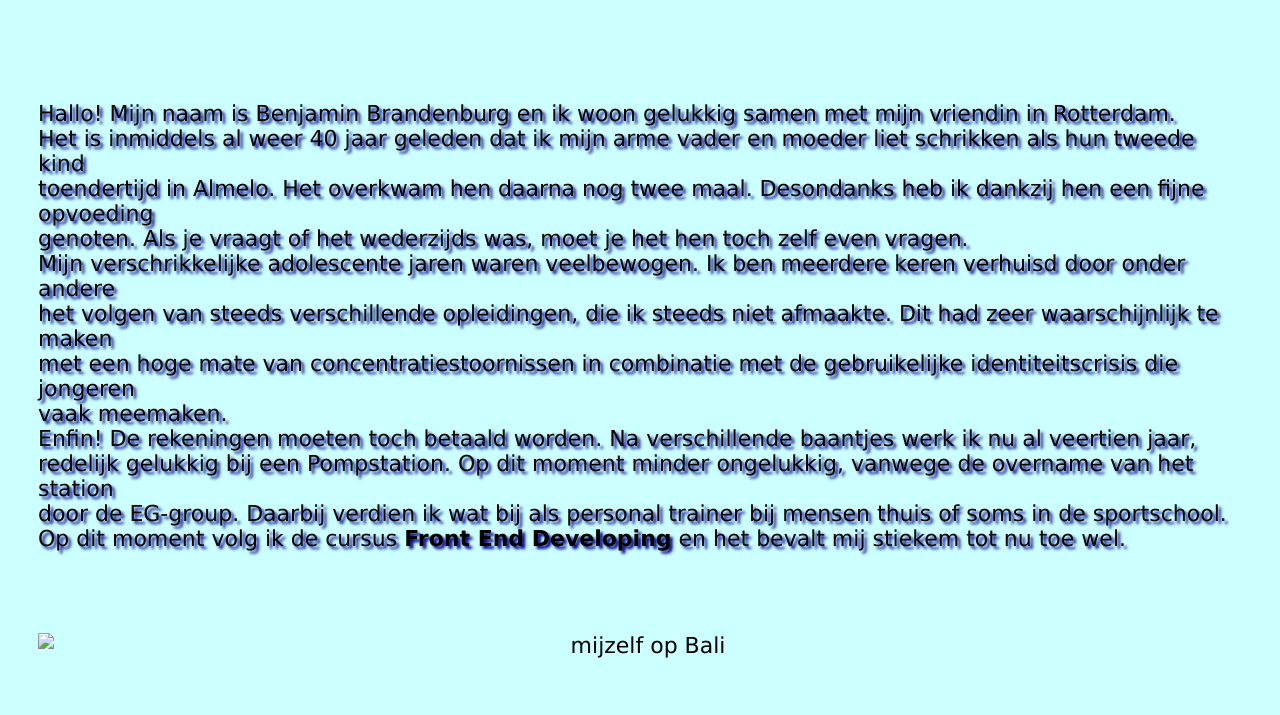
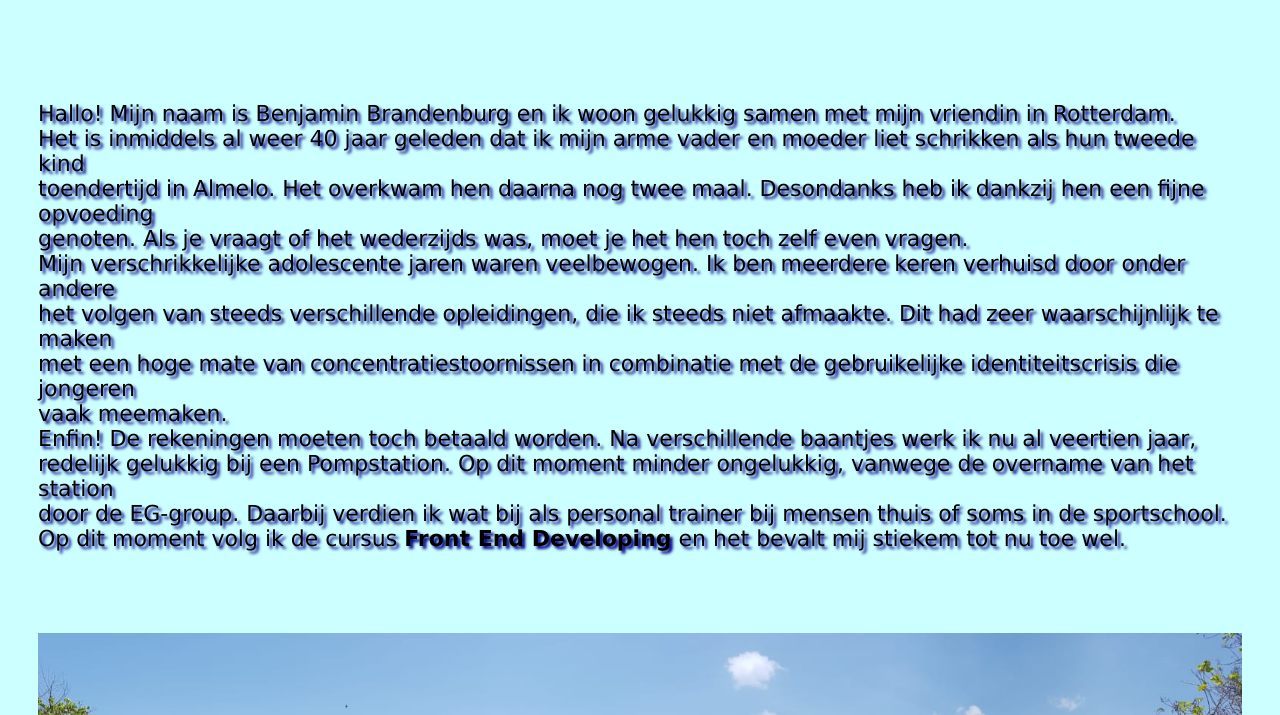
Before and after one commit to Benjiman1st/CV, a plain HTML site: page index.html in a window 1280 px wide. Shown: the part 227-942 px from the top of the page. Drawn offline with Linux system fonts and the light colour scheme.

Commit message:
Update index.html

```diff
--- a/index.html
+++ b/index.html
@@ -30,7 +30,7 @@
    </p>
  </div>
  <div>
-  <img src="afbeeldingen/mijzelf op Bali.jpeg.jpg" alt="mijzelf op Bali" width="100%">
+  <img src="afbeeldingen\mijzelf op bali.jpg" alt="mijzelf op Bali" width="100%">
  </div>
  <footer>
   <a id="terug" href="#start">Terug naar menu</a>
```
